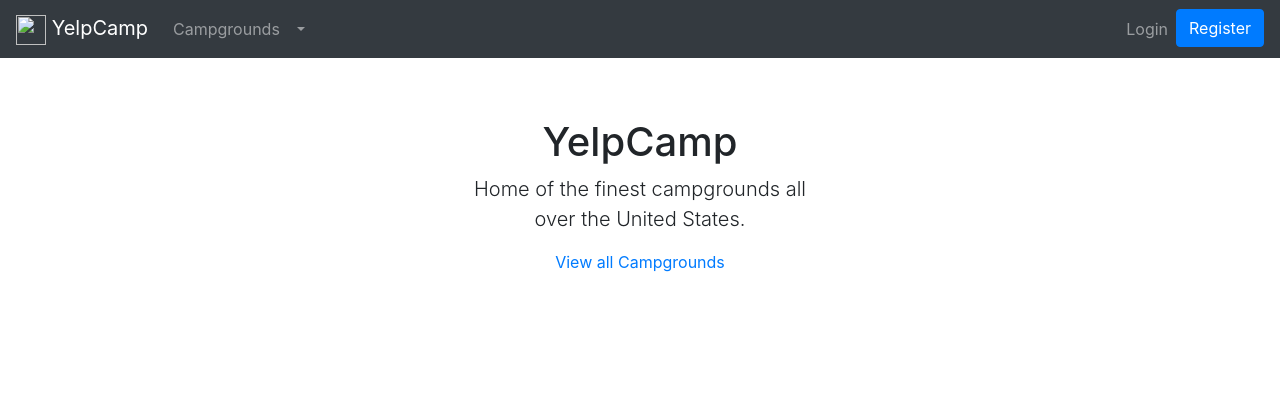
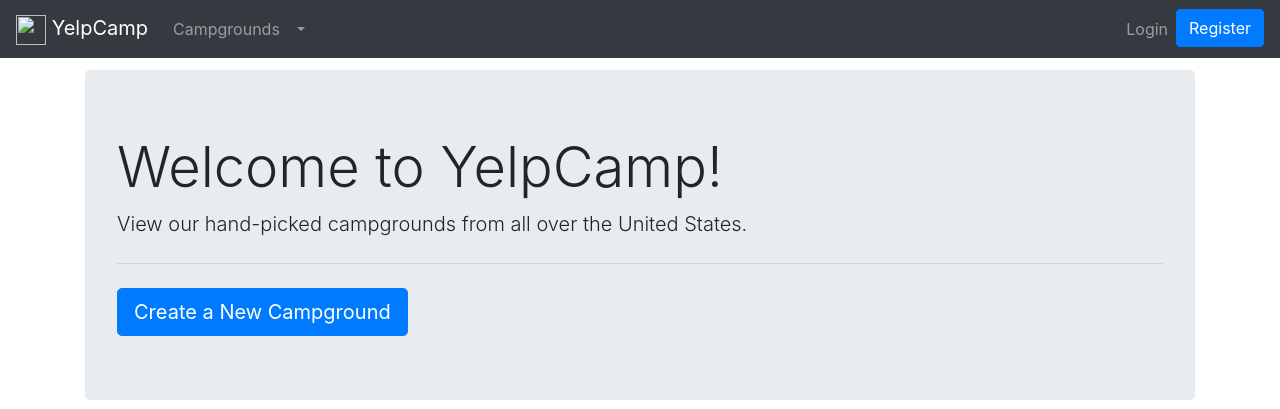
Before and after one commit to jenewland1999/yelp-camp, a Node server app: template views/index.ejs in a window 1280 px wide. Shown: the top 409 px of the page. Before the commit the page ends 272 px from the top, so only its background shows below. Run offline with Node 20, Linux system fonts and the light colour scheme; the template is opened without the code that fills it: values that come from a table or form of the project are taken from there, others are empty; data comes from the database, SQL or seed files in the repository; some libraries are stand-ins or nearby versions.

Commit message:
✨ Add database
Campgrounds now have a description and there is a view for looking at a singlular campground too.

```diff
--- a/app.js
+++ b/app.js
@@ -1,73 +1,93 @@
 const express = require("express");
+const mongoose = require("mongoose");
 const bodyParser = require("body-parser");
 const app = express();
+
+mongoose.connect("mongodb://localhost/yelpcamp", {
+  useNewUrlParser: true,
+  useUnifiedTopology: true,
+});
 
 app.use(bodyParser.urlencoded({ extended: true }));
 app.set("view engine", "ejs");
 
-const campgrounds = [
-  {
-    name: "Salmon Creek",
-    image: "https://farm9.staticflickr.com/8442/7962474612_bf2baf67c0.jpg",
-  },
+// SCHEMA SETUP
+const campgroundSchema = new mongoose.Schema({
+  name: String,
+  image: String,
+  description: String,
+});
+
+const Campground = mongoose.model("Campground", campgroundSchema);
+
+Campground.create(
   {
     name: "Granite Hill",
     image: "https://farm1.staticflickr.com/60/215827008_6489cd30c3.jpg",
+    description:
+      "Lorem ipsum dolor, sit amet consectetur adipisicing elit. Nemo nam reprehenderit fugit, dolorem itaque libero ut hic neque fuga sit sed a dolore cupiditate quisquam, suscipit debitis, nostrum quis ex.",
   },
-  {
-    name: "Mountain Goat's Rest",
-    image: "https://farm7.staticflickr.com/6057/6234565071_4d20668bbd.jpg",
-  },
-  {
-    name: "Salmon Creek",
-    image: "https://farm9.staticflickr.com/8442/7962474612_bf2baf67c0.jpg",
-  },
-  {
-    name: "Granite Hill",
-    image: "https://farm1.staticflickr.com/60/215827008_6489cd30c3.jpg",
-  },
-  {
-    name: "Mountain Goat's Rest",
-    image: "https://farm7.staticflickr.com/6057/6234565071_4d20668bbd.jpg",
-  },
-  {
-    name: "Salmon Creek",
-    image: "https://farm9.staticflickr.com/8442/7962474612_bf2baf67c0.jpg",
-  },
-  {
-    name: "Granite Hill",
-    image: "https://farm1.staticflickr.com/60/215827008_6489cd30c3.jpg",
-  },
-  {
-    name: "Mountain Goat's Rest",
-    image: "https://farm7.staticflickr.com/6057/6234565071_4d20668bbd.jpg",
-  },
-];
+  (err, campground) => {
+    if (err) {
+      console.error(err);
+    } else {
+      console.log("New Campground, Created!");
+      console.log(campground);
+    }
+  }
+);
 
 app.get("/", (req, res) => {
   // res.send('This is the homepage of YelpCamp.')
-  res.render("index", { title: "Home" });
+  res.render("landing", { title: "Home" });
 });
 
 app.get("/campgrounds", (req, res) => {
-  res.render("campgrounds", { title: "Campgrounds", campgrounds: campgrounds });
+  // Retrieve all campgrounds from DB
+  Campground.find({}, (err, campgrounds) => {
+    if (err) {
+      console.error(err);
+    } else {
+      res.render("index", { title: "Campgrounds", campgrounds: campgrounds });
+    }
+  });
 });
 
 app.post("/campgrounds", (req, res) => {
   // take the form data and push a new campground to the campgrounds array
   let name = req.body.name;
   let image = req.body.image;
-  let newCampground = { name: name, image: image };
-  campgrounds.push(newCampground);
+  let desc = req.body.description;
+  let newCampground = { name: name, image: image, description: desc };
 
-  // redirect back to the campgrounds page
-  res.redirect("/campgrounds");
+  // Generate a new campground and save to DB
+  Campground.create(newCampground, (err, campground) => {
+    if (err) {
+      console.error(err);
+    } else {
+      // redirect back to the campgrounds page
+      res.redirect("/campgrounds");
+    }
+  });
 });
 
 app.get("/campgrounds/new", (req, res) => {
   res.render("new", { title: "Campgrounds - New" });
 });
 
+app.get("/campgrounds/:id", (req, res) => {
+  Campground.findById(req.params.id, (err, campground) => {
+    if (err) {
+      console.error(err);
+    } else {
+      res.render("show", {
+        title: "Campgrounds - Show",
+        campground: campground,
+      });
+    }
+  });
+});
+
 app.listen(3000, () => {
   console.log("The YelpCamp Server has Started on Port 3000");
 });
--- a/views/index.ejs
+++ b/views/index.ejs
@@ -2,13 +2,38 @@
 
 <div class="container">
   <div class="row">
-    <div class="col-md-4 offset-md-4 mt-5 text-center">
-      <h1>YelpCamp</h1>
-      <p class="lead">
-        Home of the finest campgrounds all over the United States.
-      </p>
-      <a href="/campgrounds">View all Campgrounds</a>
+    <div class="col-12">
+      <header class="jumbotron">
+        <h1 class="display-4">Welcome to YelpCamp!</h1>
+        <p class="lead">
+          View our hand-picked campgrounds from all over the United States.
+        </p>
+        <hr class="my-4" />
+        <a href="/campgrounds/new" class="btn btn-primary btn-lg"
+          >Create a New Campground</a
+        >
+      </header>
     </div>
+  </div>
+  <div class="row row-cols-1 row-cols-md-2 row-cols-lg-3 row-cols-xl-4">
+    <% campgrounds.forEach((campground) => { %>
+    <div class="col mb-4">
+      <div class="card h-100">
+        <img src="<%= campground.image %>" class="card-img-top" />
+        <div class="card-body">
+          <h5 class="card-title">
+            <%= campground.name %>
+          </h5>
+          <p class="card-text">
+            <%= campground.description %>
+          </p>
+          <a href="/campgrounds/<%= campground._id %> " class="btn btn-primary"
+            >Visit Campground</a
+          >
+        </div>
+      </div>
+    </div>
+    <% }) %>
   </div>
 </div>
 
```
Also changed, not shown: views/campgrounds.ejs (deleted, +0 -39 lines), views/landing.ejs (added, +15 -0 lines), views/new.ejs (+11 -0 lines), views/show.ejs (added, +17 -0 lines).
